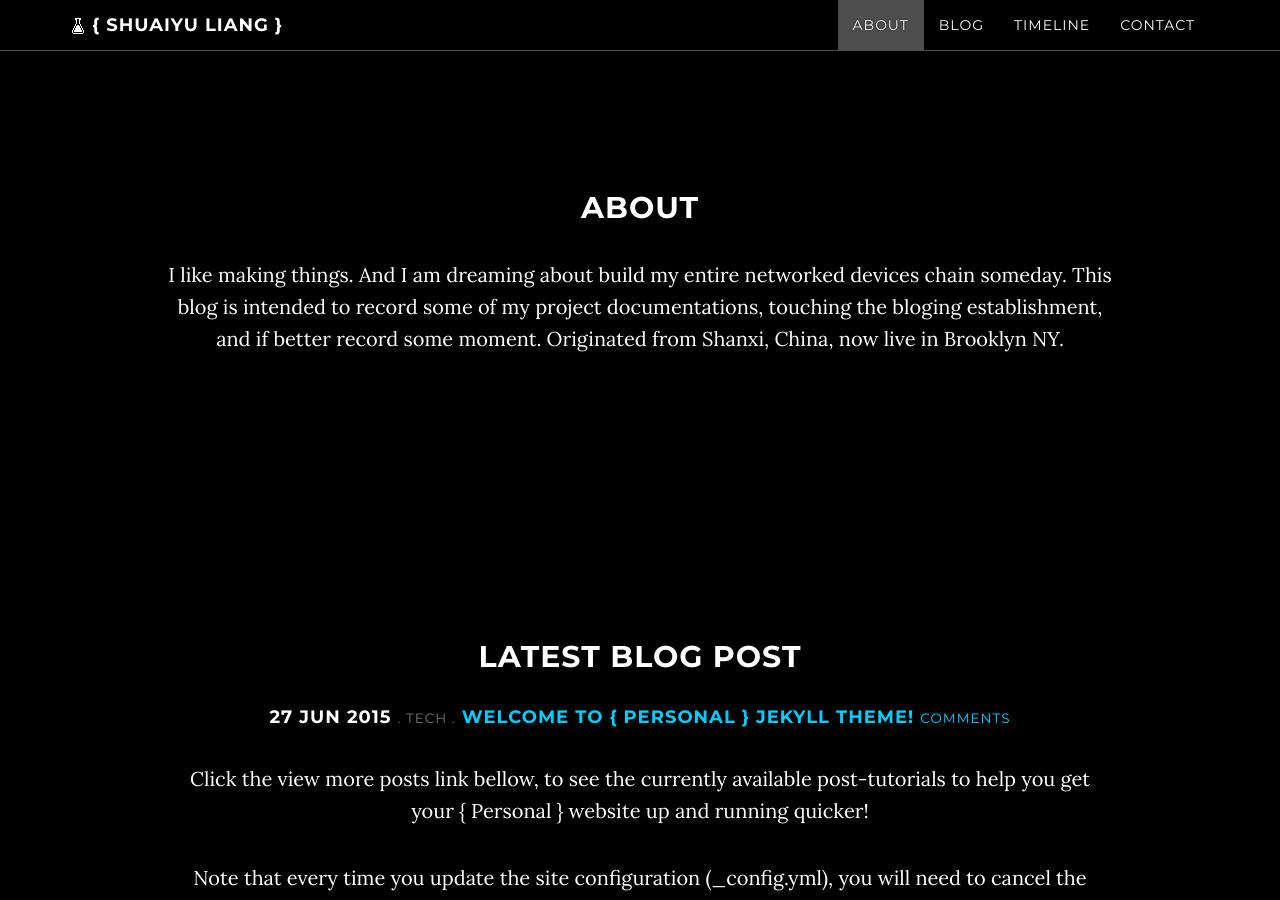
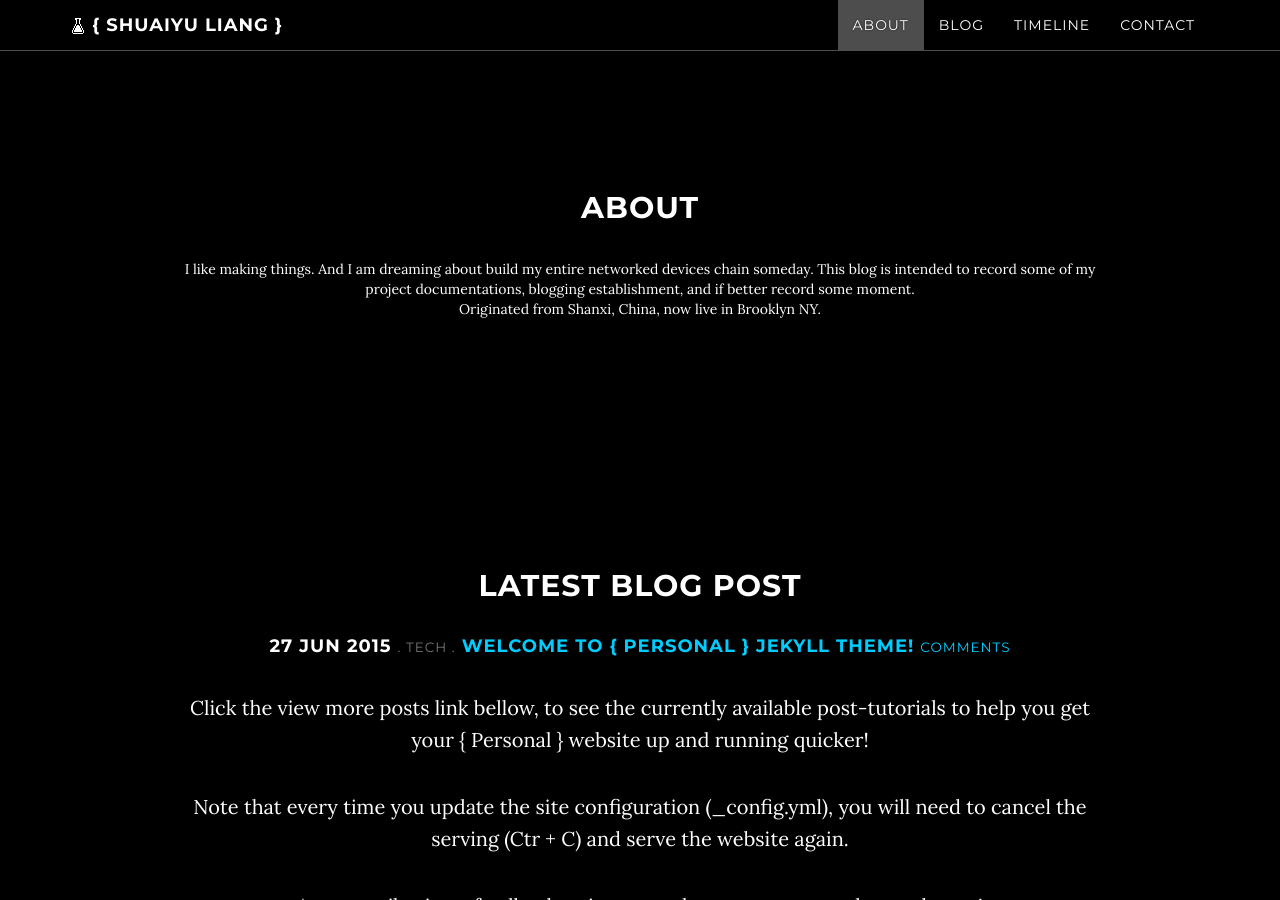
Before and after one commit to bubbledoodle/bubbledoodle.github.io, a Jekyll site: the page built from index.html, in a window 1280 px wide and 900 px high, scrolled down 959 px. Built offline with Jekyll 4.4.1, drawn with Linux system fonts in a browser that asks for light colours; nearby versions of some CDN libraries; comment, search, counter and statistics services are not loaded.

Commit message:
Update about.html

```diff
--- a/about.html
+++ b/about.html
@@ -5,4 +5,6 @@ title: About
 ---
 ## About
 
-I like making things. And I am dreaming about build my entire networked devices chain someday. This blog is intended to record some of my project documentations, touching the bloging establishment, and if better record some moment. Originated from Shanxi, China, now live in Brooklyn NY.
+<center>I like making things. And I am dreaming about build my entire networked devices chain someday. This blog is intended to record some of my project documentations, blogging establishment, and if better record some moment.</center>
+
+<center>Originated from Shanxi, China, now live in Brooklyn NY.</center>
```
